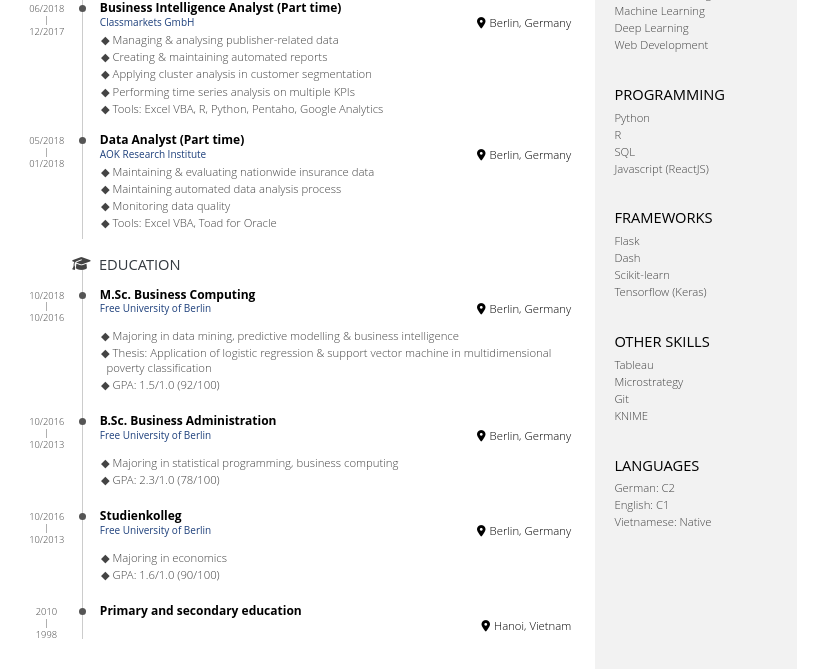
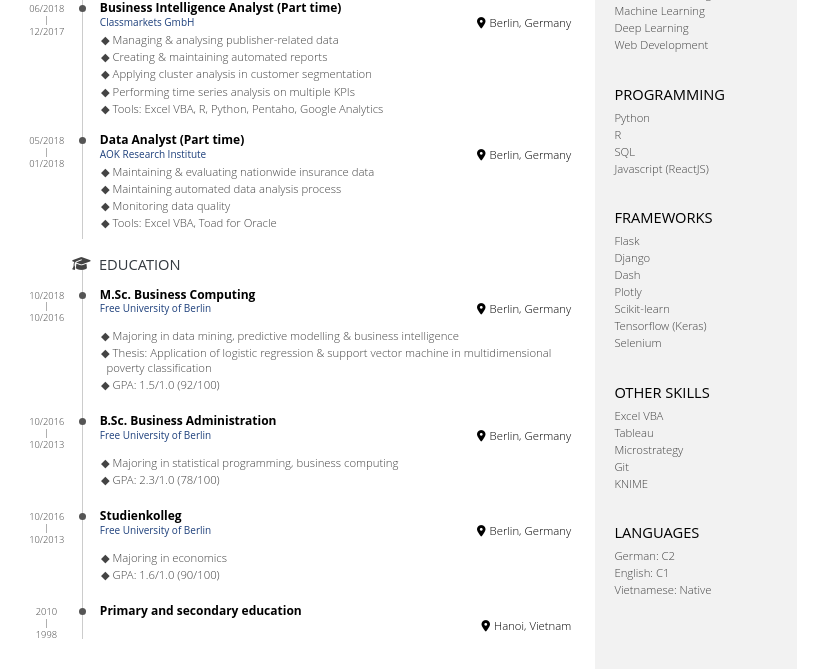
Before and after one commit to xuansonle/Resume, a PHP site: page / in a window 1280 px wide. Shown: the part 454-1123 px from the top of the page, without its empty margins (0-831 px from the left). Run offline with PHP 8.4, Linux system fonts and the light colour scheme; some libraries are stand-ins or nearby versions.

Commit message:
small changes

```diff
--- a/index.php
+++ b/index.php
@@ -755,9 +755,12 @@
       </h1>
       <ul>
         <li>Flask</li>
+        <li>Django</li>
         <li>Dash</li>
+        <li>Plotly</li>
         <li>Scikit-learn</li>
         <li>Tensorflow (Keras)</li>
+        <li>Selenium</li>
       </ul>
     </div>
     <div class="side-block" id="skills">
@@ -765,6 +768,7 @@
         OTHER SKILLS
       </h1>
       <ul>
+        <li>Excel VBA</li>
         <li>Tableau</li>
         <li>Microstrategy</li>
         <li>Git</li>
--- a/resume.html
+++ b/resume.html
@@ -755,9 +755,12 @@
       </h1>
       <ul>
         <li>Flask</li>
+        <li>Django</li>
         <li>Dash</li>
+        <li>Plotly</li>
         <li>Scikit-learn</li>
         <li>Tensorflow (Keras)</li>
+        <li>Selenium</li>
       </ul>
     </div>
     <div class="side-block" id="skills">
@@ -765,6 +768,7 @@
         OTHER SKILLS
       </h1>
       <ul>
+        <li>Excel VBA</li>
         <li>Tableau</li>
         <li>Microstrategy</li>
         <li>Git</li>
```
